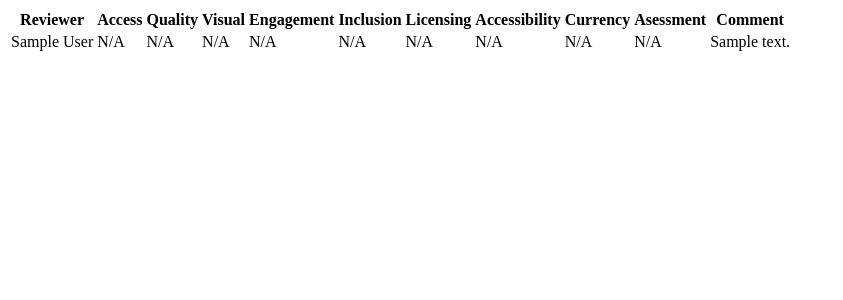
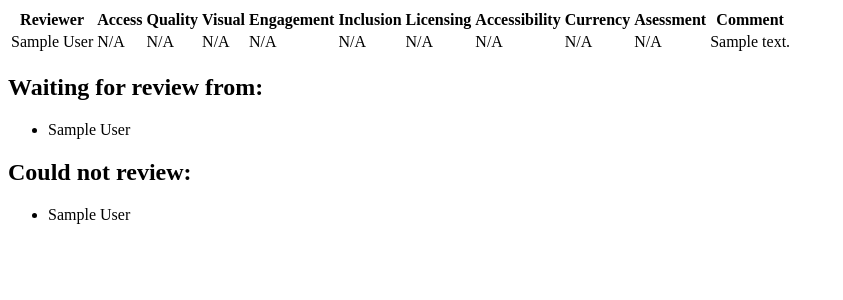
Before and after one commit to oeglobal/awards-review, a Django app: template awards/web/templates/_includes/entry-stats.html in a window 1280 px wide. Shown: the top 300 px of the page, without its empty margins (0-843 px from the left). Run offline with Django 3.2, Linux system fonts and the light colour scheme; the template is opened without the code that fills it: most values are stand-ins (such as "Sample title", 1, 10 or a date in 2020); data that the repository does not hold is empty.

Commit message:
More detailed stats

```diff
--- a/awards/web/templates/_includes/entry-stats.html
+++ b/awards/web/templates/_includes/entry-stats.html
@@ -35,8 +35,30 @@
                     <td>{{ rating.assessment|default:"N/A" }}</td>
                     <td class="text-left text-sm">{{ rating.comment }}</td>
                 </tr>
+            {% empty %}
+                <tr>
+                    <td colspan="10">None yet</td>
+                </tr>
             {% endfor %}
             </tbody>
         </table>
+
+        {% if entry.drafts.count %}
+            <h2 class="text-bold text-xl mt-10">Waiting for review from:</h2>
+            <ul class="mt-4">
+                {% for rating in entry.drafts.all %}
+                    <li class="inline-block">{{ rating.user.first_name }} {{ rating.user.last_name }}{% if not forloop.last %}, {% endif %}</li>
+                {% endfor %}
+            </ul>
+        {% endif %}
+
+        {% if entry.conflicts.count %}
+            <h2 class="text-bold text-xl mt-10">Could not review:</h2>
+            <ul class="mt-4">
+                {% for rating in entry.conflicts.all %}
+                    <li class="inline-block">{{ rating.user.first_name }} {{ rating.user.last_name }}{% if not forloop.last %}, {% endif %}</li>
+                {% endfor %}
+            </ul>
+        {% endif %}
     </div>
 </div>
```
